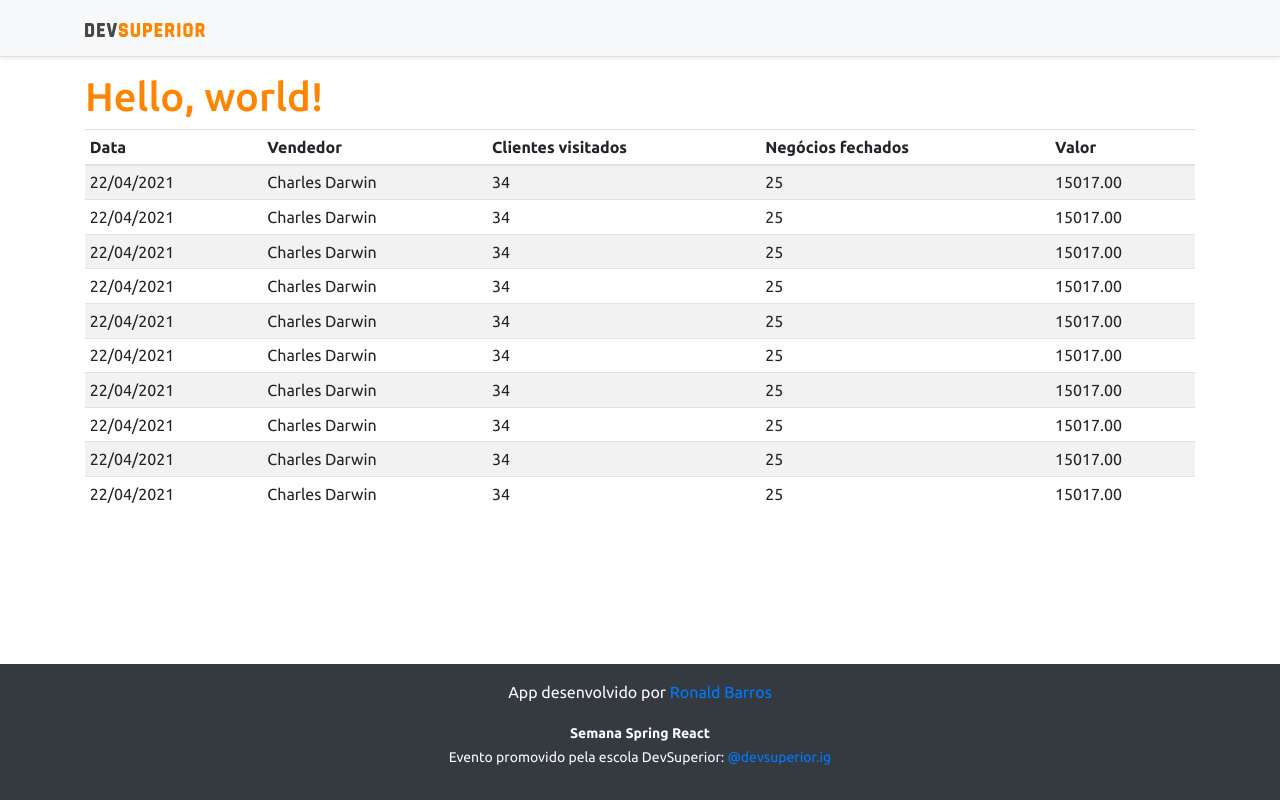
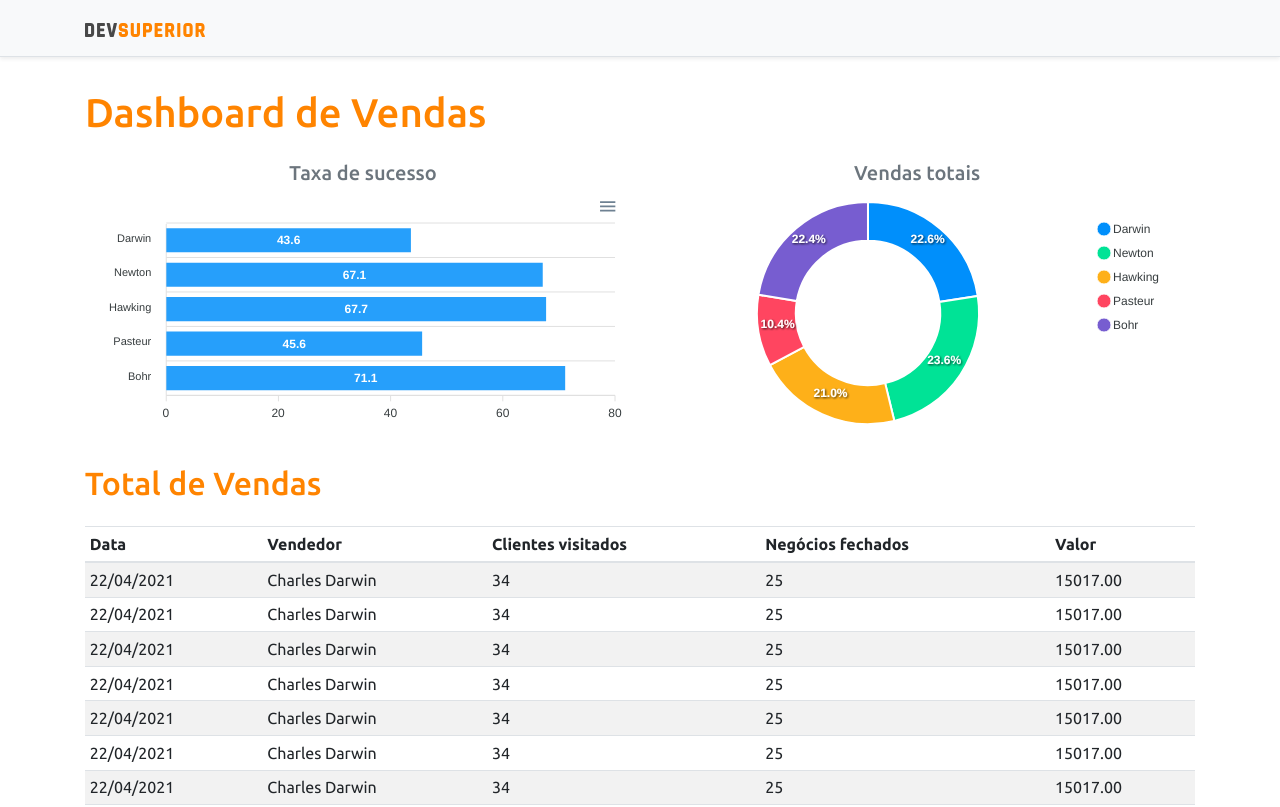
Before and after one commit to ronaldbarros/projeto-sds3, a React (Create React App) app in the folder frontend/: page / in a window 1280 px wide. Shown: the top 807 px of the page. Built offline with nearby package versions, Linux system fonts and the light colour scheme.

Commit message:
Static charts

```diff
--- a/frontend/package.json
+++ b/frontend/package.json
@@ -12,10 +12,12 @@
     "@types/node": "^12.0.0",
     "@types/react": "^17.0.0",
     "@types/react-dom": "^17.0.0",
+    "apexcharts": "^3.26.1",
     "bootstrap": "^4.6.0",
     "jquery": "1.9.1",
     "popper.js": "^1.16.1",
     "react": "^17.0.2",
+    "react-apexcharts": "^1.3.9",
     "react-dom": "^17.0.2",
     "react-scripts": "4.0.3",
     "typescript": "^4.1.2",
--- a/frontend/src/App.tsx
+++ b/frontend/src/App.tsx
@@ -1,4 +1,6 @@
+import BarChart from "components/BarChart";
 import DataTable from "components/DataTable";
+import DonutChart from "components/DonutChart";
 import Footer from "components/Footer";
 import NavBar from "components/NavBar";
 
@@ -7,7 +9,25 @@
     <>
     <NavBar />
     <div className="container">
-      <h1 className="text-primary">Hello, world!</h1>
+      <h1 className="text-primary py-3">Dashboard de Vendas</h1>
+
+      <div className="row px-3">
+        <div className="col-sm-6">
+        <h5 className="text-center text-secondary">Taxa de sucesso</h5>
+        <BarChart />
+        </div>
+        <div className="col-sm-6">
+        <h5 className="text-center text-secondary">Vendas totais</h5>
+        <DonutChart />
+        </div>
+      </div>
+
+      <div className="py-3">
+        <h2 className="text-primary">Total de Vendas</h2>
+
+      </div>
+
+
       <DataTable />
     </div>
     <Footer />
--- /dev/null
+++ b/frontend/src/components/BarChart/index.tsx
@@ -0,0 +1,34 @@
+import Chart from 'react-apexcharts';
+
+function BarChart () {
+
+    const options = {
+        plotOptions: {
+            bar: {
+                horizontal: true,
+            }
+        },
+    };
+
+    const mockData = {
+        labels: {
+            categories: ['Darwin', 'Newton', 'Hawking', 'Pasteur', 'Bohr']
+        },
+        series: [
+            {
+                name: "% Sucesso",
+                data: [43.6, 67.1, 67.7, 45.6, 71.1]
+            }
+        ]
+    };
+
+    return (
+        <Chart
+            options={{ ...options, xaxis: mockData.labels}}
+            series={mockData.series}
+            type="bar"
+            height="240"
+        />
+    );
+}
+  export default BarChart;
--- /dev/null
+++ b/frontend/src/components/DonutChart/index.tsx
@@ -0,0 +1,25 @@
+import Chart from 'react-apexcharts';
+
+function DonutChart () {
+
+    const mockData = {
+        series: [477138, 499928, 444867, 220426, 473088],
+        labels: ['Darwin', 'Newton', 'Hawking', 'Pasteur', 'Bohr']
+    }
+
+    const options = {
+        legend: {
+            show: true
+        }
+    }
+
+    return (
+        <Chart
+            options={{ ...options, labels: mockData.labels}}
+            series={mockData.series}
+            type="donut"
+            height="240"
+        />
+    );
+}
+  export default DonutChart;
```
Also changed, not shown: 1 other file (tests, documents, lock files or other folders).
